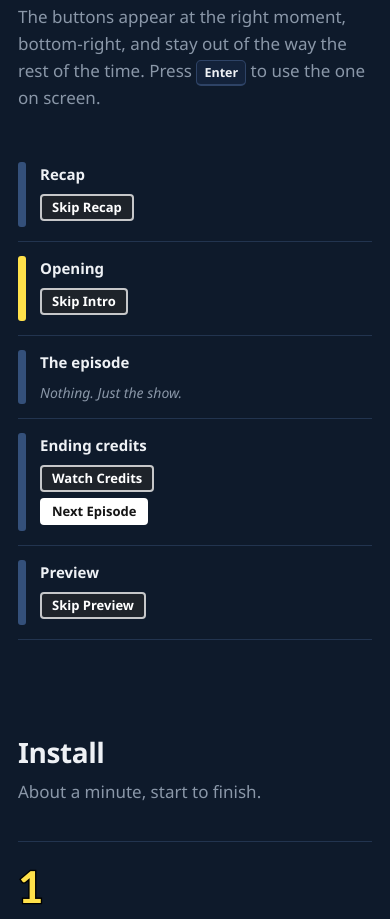
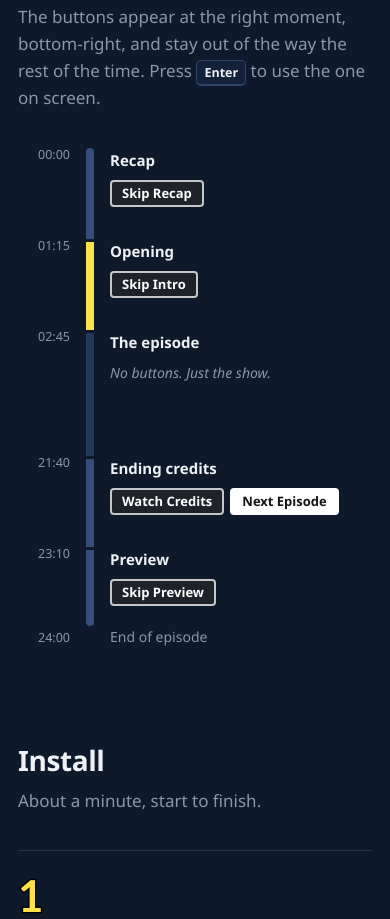
Before and after one commit to OsamuDazai666/stremio-skip-intro, a plain HTML site: page docs/index.html in a window 390 px wide. Shown: the part 909-1828 px from the top of the page. Drawn offline with Linux system fonts and the light colour scheme.

Commit message:
Install page: keep "What you'll see" a timeline on small screens
- Stacked layout is now a vertical seek bar: one continuous track
  with chapter breaks, timestamps on the left (00:00 to 24:00), the
  buttons each segment shows on the right; the long episode stretch
  is visibly longer.
- Desktop seek bar gets the same timestamps under each segment.

Co-Authored-By: Claude Opus 5.5 <noreply@anthropic.com>

```diff
--- a/docs/index.html
+++ b/docs/index.html
@@ -177,6 +177,8 @@
   .map .lane.soft { background: #34507A; }
   .map .what { font-size: 14px; color: var(--mist); margin-top: 14px; padding-right: 8px; }
   .map .what strong { display: block; color: var(--paper); font-weight: 600; font-size: 15px; margin-bottom: 8px; }
+  .map .at { display: block; font: 500 12.5px/1 var(--body-font); font-variant-numeric: tabular-nums; color: var(--mist); margin-bottom: 6px; }
+  .map .end { display: none; }
   .pill { display: inline-block; margin: 0 6px 6px 0; border-radius: 4px; padding: 5px 10px; font: 650 13px/1 var(--body-font); white-space: nowrap; }
   .pill.ghost { color: #fff; border: 2px solid rgba(255, 255, 255, .75); background: rgba(42, 42, 42, .6); }
   .pill.solid { color: #141414; background: #fff; border: 2px solid #fff; }
@@ -224,12 +226,24 @@
     .lead { grid-template-columns: 1fr; gap: 28px; padding-top: 36px; }
     .steps { grid-template-columns: 1fr; }
     .steps li { padding-right: 0; padding-bottom: 8px; }
+    /* Stacked: the seek bar turns vertical. One continuous track runs down the
+       episode, timestamps on the left, what appears on the right. */
     .map { grid-template-columns: 1fr; gap: 0; }
     .map .lane { display: none; }
-    .map .what { display: grid; grid-template-columns: 8px 1fr; column-gap: 14px; margin: 0; padding: 14px 0; border-bottom: 1px solid var(--line); }
-    .map .what::before { content: ""; grid-row: 1 / span 3; border-radius: 3px; background: #34507A; }
+    .map .what, .map .end { display: grid; grid-template-columns: 52px 8px 1fr; column-gap: 16px; margin: 0; padding: 0; }
+    .map .what::before { content: ""; grid-column: 2; grid-row: 1 / span 2; background: #34507A; }
+    .map .what:first-child::before, .map .lane + .what::before { border-radius: 4px 4px 0 0; }
     .map .what.hot::before { background: var(--yellow); }
-    .map .what > * { justify-self: start; grid-column: 2; }
+    .map .what.long::before { background: #23395A; }
+    .map .at { grid-column: 1; grid-row: 1; margin: 0; padding-top: 1px; text-align: right; }
+    .map .what strong { grid-column: 3; grid-row: 1; margin: 0 0 8px; }
+    .map .what .btns { grid-column: 3; grid-row: 2; padding-bottom: 26px; }
+    .map .what.long .btns { padding-bottom: 72px; }
+    .map .what + .what::before { box-shadow: inset 0 3px 0 var(--theater); }
+    .map .what:has(+ .end)::before { border-radius: 0 0 4px 4px; }
+    .map .what:has(+ .end) .btns { padding-bottom: 14px; }
+    .map .end { align-items: baseline; }
+    .map .end span:last-child { grid-column: 3; font-size: 14px; color: var(--mist); }
   }
   @media (max-width: 560px) {
     .page { padding: 0 18px; }
@@ -335,11 +349,12 @@
       <p class="intro-copy">The buttons appear at the right moment, bottom-right, and stay out of the way the rest of the time. Press <kbd>Enter</kbd> to use the one on screen.</p>
       <div class="map">
         <div class="lane soft"></div><div class="lane hot"></div><div class="lane"></div><div class="lane soft"></div><div class="lane soft"></div>
-        <div class="what"><strong>Recap</strong><span class="pill ghost">Skip Recap</span></div>
-        <div class="what hot"><strong>Opening</strong><span class="pill ghost">Skip Intro</span></div>
-        <div class="what"><strong>The episode</strong><span class="none">Nothing. Just the show.</span></div>
-        <div class="what"><strong>Ending credits</strong><span class="pill ghost">Watch Credits</span><span class="pill solid">Next Episode</span></div>
-        <div class="what"><strong>Preview</strong><span class="pill ghost">Skip Preview</span></div>
+        <div class="what"><span class="at">00:00</span><strong>Recap</strong><span class="btns"><span class="pill ghost">Skip Recap</span></span></div>
+        <div class="what hot"><span class="at">01:15</span><strong>Opening</strong><span class="btns"><span class="pill ghost">Skip Intro</span></span></div>
+        <div class="what long"><span class="at">02:45</span><strong>The episode</strong><span class="btns"><span class="none">No buttons. Just the show.</span></span></div>
+        <div class="what"><span class="at">21:40</span><strong>Ending credits</strong><span class="btns"><span class="pill ghost">Watch Credits</span><span class="pill solid">Next Episode</span></span></div>
+        <div class="what"><span class="at">23:10</span><strong>Preview</strong><span class="btns"><span class="pill ghost">Skip Preview</span></span></div>
+        <div class="end"><span class="at">24:00</span><span>End of episode</span></div>
       </div>
     </section>
 
```
